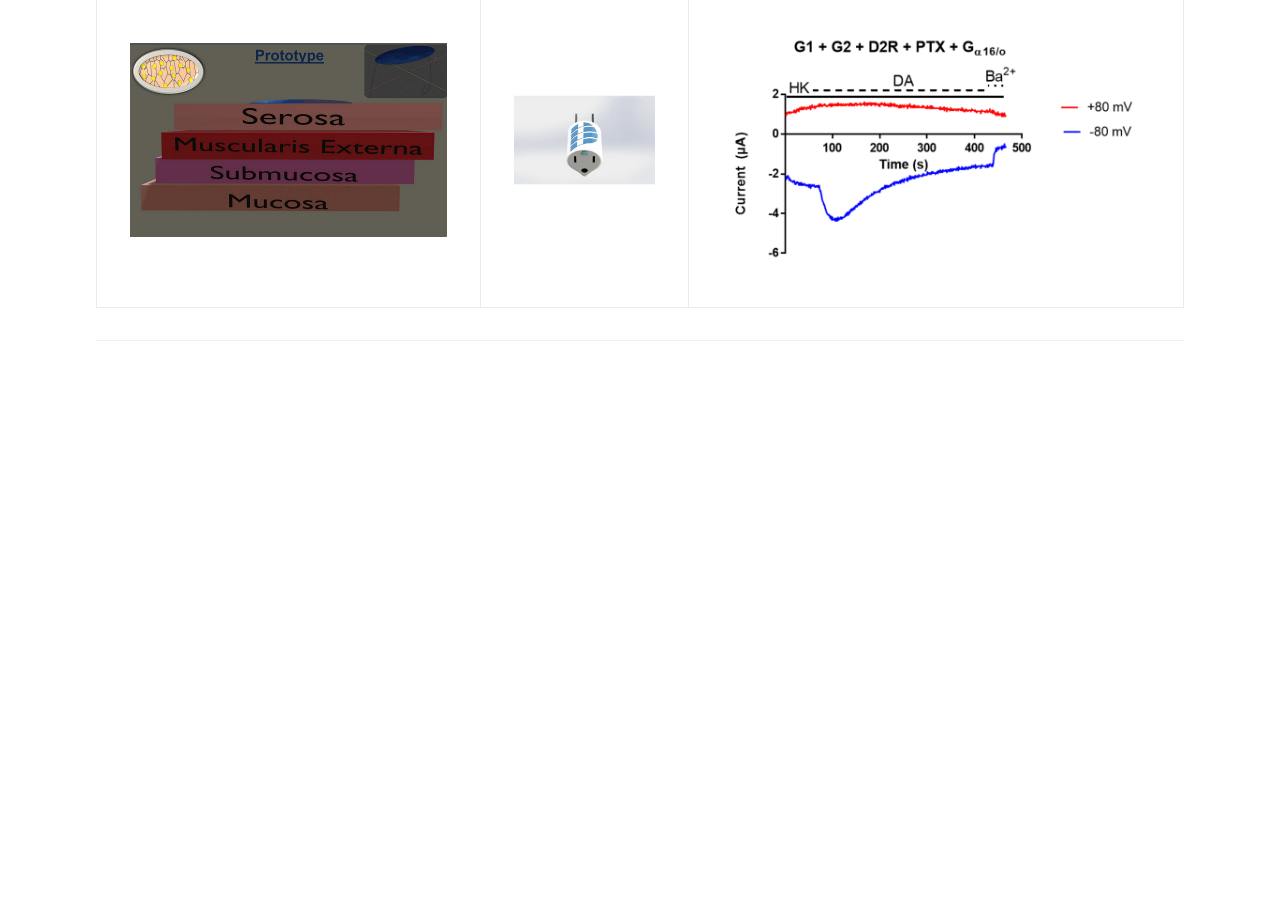
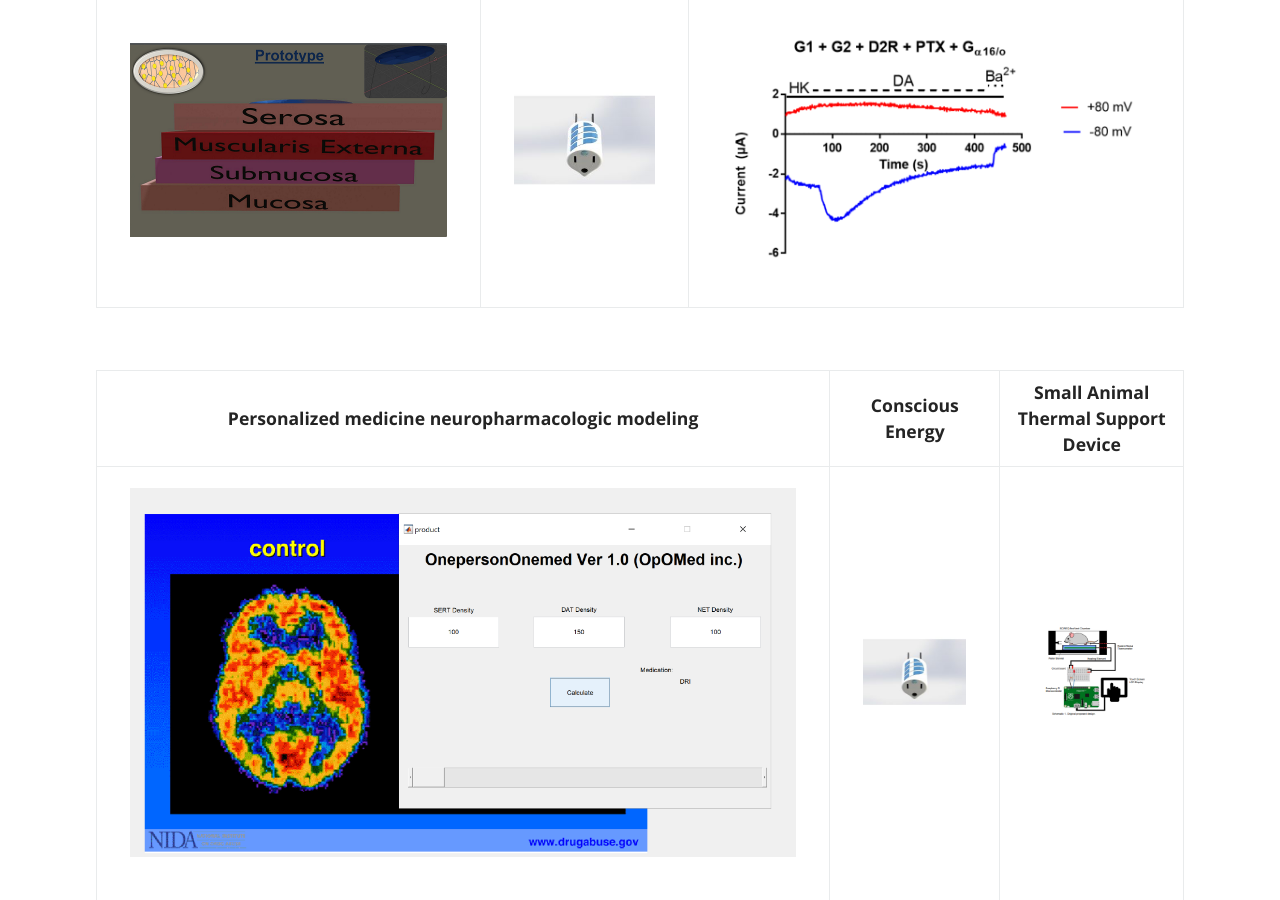
Before and after one commit to EyeCanDoIt/EyeCanDoIt.github.io, a Jekyll site: the page built from index.md, in a window 1280 px wide and 900 px high, scrolled down 2822 px. Built offline with Jekyll 4.4.1, drawn with Linux system fonts in a browser that asks for light colours; before the commit the page ends 3227 px from its top, so only the background shows below that.

Commit message:
Update index.md

```diff
--- a/index.md
+++ b/index.md
@@ -61,3 +61,9 @@
 | GI Perforation Studies | Conscious Energy | GPCR Signaling Assay |
 |     :---:    |     :---:      |     :---:     |
 | <a href="patch" class="btn" style="color:#E0E0E0"><img src="https://EyeCanDoIt.github.io/Images/patch.png" alt="https://EyeCanDoIt.github.io/Images/patch.png" loading="lazy"></a>   | <a href="https://devpost.com/software/conscious-energy" class="btn" style="color:#E0E0E0"><img src="https://EyeCanDoIt.github.io/Images/CE.jpg" alt="https://EyeCanDoIt.github.io/Images/CE.jpg" loading="lazy"></a>     | <a href="assay" class="btn" style="color:#E0E0E0"><img src="https://EyeCanDoIt.github.io/Images/assay.png" alt="https://EyeCanDoIt.github.io/Images/assay.png" loading="lazy"></a>    |
+
+<br>
+
+| Personalized medicine neuropharmacologic modeling  | Conscious Energy | Small Animal Thermal Support Device |
+|     :---:    |     :---:      |     :---:     |
+| <a href="patch" class="btn" style="color:#E0E0E0"><img src="https://EyeCanDoIt.github.io/Images/opomed.png" alt="https://EyeCanDoIt.github.io/Images/opomed.png" loading="lazy"></a>   | <a href="https://devpost.com/software/conscious-energy" class="btn" style="color:#E0E0E0"><img src="https://EyeCanDoIt.github.io/Images/CE.jpg" alt="https://EyeCanDoIt.github.io/Images/CE.jpg" loading="lazy"></a>     | <a href="thermoreg" class="btn" style="color:#E0E0E0"><img src="https://EyeCanDoIt.github.io/Images/scireq.png" alt="https://EyeCanDoIt.github.io/Images/scireq.png" loading="lazy"></a>    |
```
